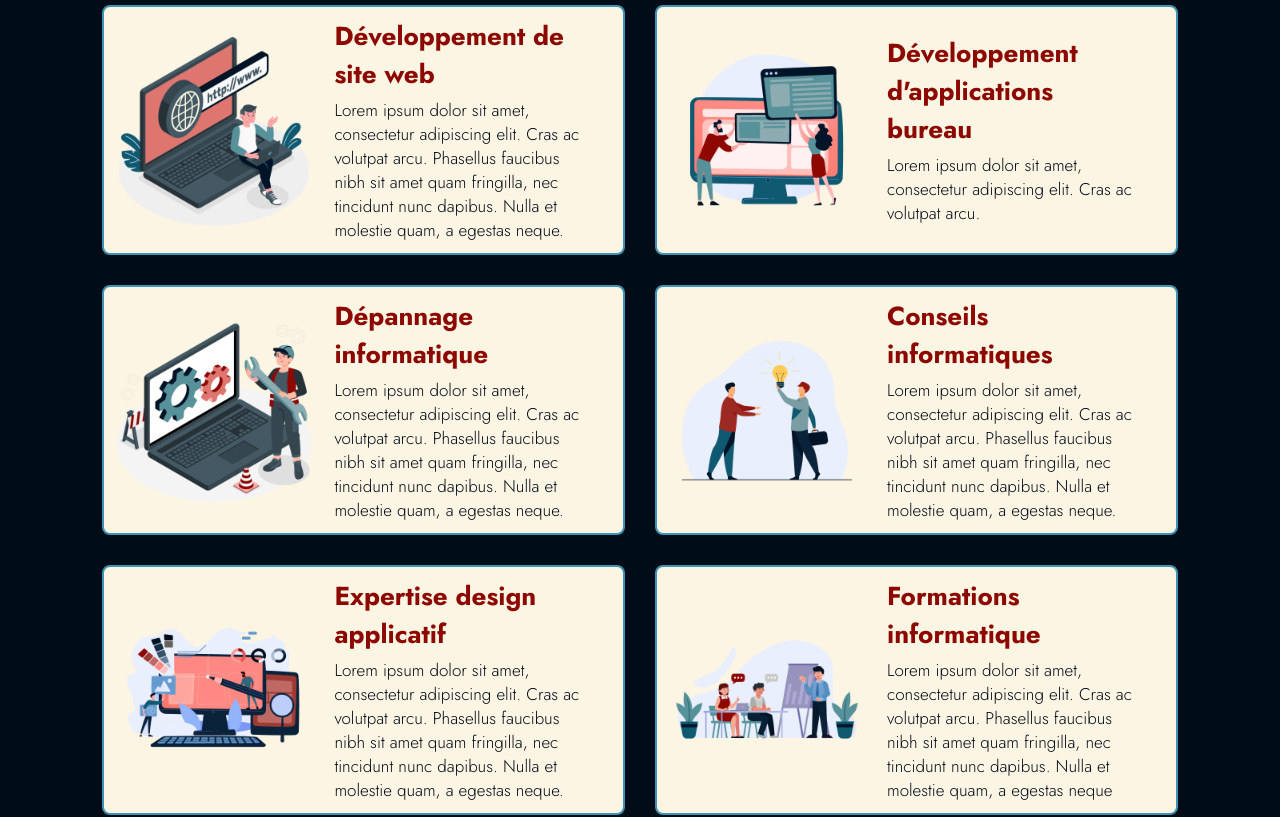
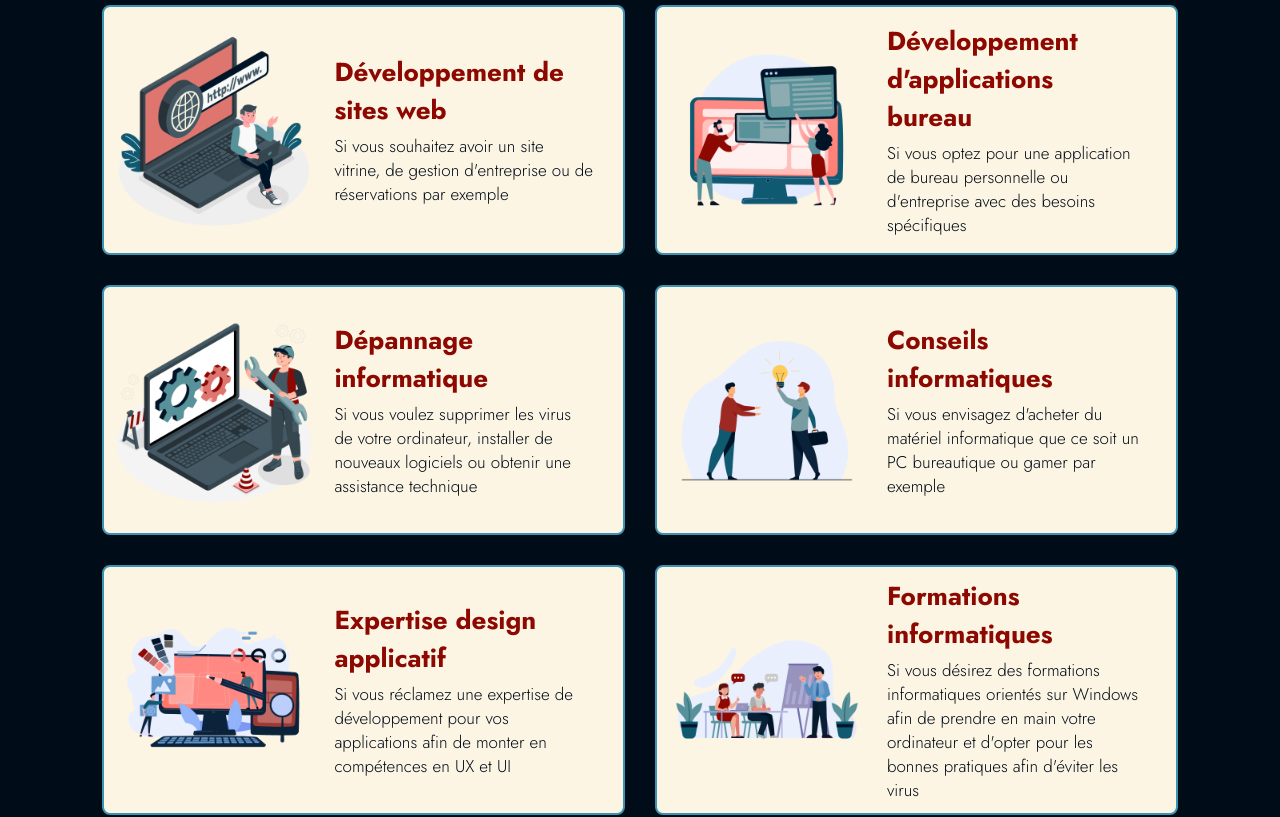
Before and after one commit to tom-ruiz/Klonis, a Next.js app: page /pages/page-presta in a window 1280 px wide. Shown: the part 300-1117 px from the top of the page. Built offline with nearby package versions, Linux system fonts and the light colour scheme.

Commit message:
Ajout des prestations + de la localisation (aix)

```diff
--- a/src/pages/index.js
+++ b/src/pages/index.js
@@ -56,7 +56,7 @@ export default function Home() {
                     <FontAwesomeIcon icon={faGlobe} />
                   </div>
                   <div className={styles.text}>
-                    <h4>Développement de site web</h4>
+                    <h4>Développement de sites web</h4>
                   </div>
                 </div>
               </div>
--- a/src/pages/pages/page-contact.js
+++ b/src/pages/pages/page-contact.js
@@ -107,6 +107,9 @@ export default function PageInfo() {
         <p className={styles.mail}>
           <Link href="mailto:klonispro@protonmail.com">klonispro@protonmail.com</Link>
         </p>
+        <p>
+          Aix en Provence
+        </p>
       </section>
       <Footer />
     </>
--- a/src/pages/pages/page-presta.js
+++ b/src/pages/pages/page-presta.js
@@ -37,12 +37,9 @@ export default function PageInfo() {
           <div className={styles.card}>
             <Image src={devweb} alt="solution" className={styles.cardImg} />
             <div className={styles.description}>
-              <h4>Développement de site web</h4>
+              <h4>Développement de sites web</h4>
               <p>
-                Lorem ipsum dolor sit amet, consectetur adipiscing elit. Cras ac
-                volutpat arcu. Phasellus faucibus nibh sit amet quam fringilla,
-                nec tincidunt nunc dapibus. Nulla et molestie quam, a egestas
-                neque.
+                Si vous souhaitez avoir un site vitrine, de gestion d'entreprise ou de réservations par exemple
               </p>
             </div>
           </div>
@@ -51,8 +48,7 @@ export default function PageInfo() {
             <div className={styles.description}>
               <h4>Développement d'applications bureau</h4>
               <p>
-                Lorem ipsum dolor sit amet, consectetur adipiscing elit. Cras ac
-                volutpat arcu.
+                Si vous optez pour une application de bureau personnelle ou d'entreprise avec des besoins spécifiques
               </p>
             </div>
           </div>
@@ -61,11 +57,7 @@ export default function PageInfo() {
             <div className={styles.description}>
               <h4>Dépannage informatique</h4>
               <p>
-                Lorem ipsum dolor sit amet, consectetur adipiscing elit. Cras ac
-                volutpat arcu. Phasellus faucibus nibh sit amet quam fringilla,
-                nec tincidunt nunc dapibus. Nulla et molestie quam, a egestas
-                neque.
-
+                Si vous voulez supprimer les virus de votre ordinateur, installer de nouveaux logiciels ou obtenir une assistance technique
               </p>
             </div>
           </div>
@@ -74,10 +66,7 @@ export default function PageInfo() {
             <div className={styles.description}>
               <h4>Conseils informatiques</h4>
               <p>
-                Lorem ipsum dolor sit amet, consectetur adipiscing elit. Cras ac
-                volutpat arcu. Phasellus faucibus nibh sit amet quam fringilla,
-                nec tincidunt nunc dapibus. Nulla et molestie quam, a egestas
-                neque.
+                Si vous envisagez d'acheter du matériel informatique que ce soit un PC bureautique ou gamer par exemple
               </p>
             </div>
           </div>
@@ -86,22 +75,16 @@ export default function PageInfo() {
             <div className={styles.description}>
               <h4>Expertise design applicatif</h4>
               <p>
-                Lorem ipsum dolor sit amet, consectetur adipiscing elit. Cras ac
-                volutpat arcu. Phasellus faucibus nibh sit amet quam fringilla,
-                nec tincidunt nunc dapibus. Nulla et molestie quam, a egestas
-                neque.
+                Si vous réclamez une expertise de développement pour vos applications afin de monter en compétences en UX et UI
               </p>
             </div>
           </div>
           <div className={styles.card}>
             <Image src={formation} alt="solution" className={styles.cardImg} />
             <div className={styles.description}>
-              <h4>Formations informatique</h4>
+              <h4>Formations informatiques</h4>
               <p>
-                Lorem ipsum dolor sit amet, consectetur adipiscing elit. Cras ac
-                volutpat arcu. Phasellus faucibus nibh sit amet quam fringilla,
-                nec tincidunt nunc dapibus. Nulla et molestie quam, a egestas
-                neque
+                Si vous désirez des formations informatiques orientés sur Windows afin de prendre en main votre ordinateur et d'opter pour les bonnes pratiques afin d'éviter les virus
               </p>
             </div>
           </div>
```
